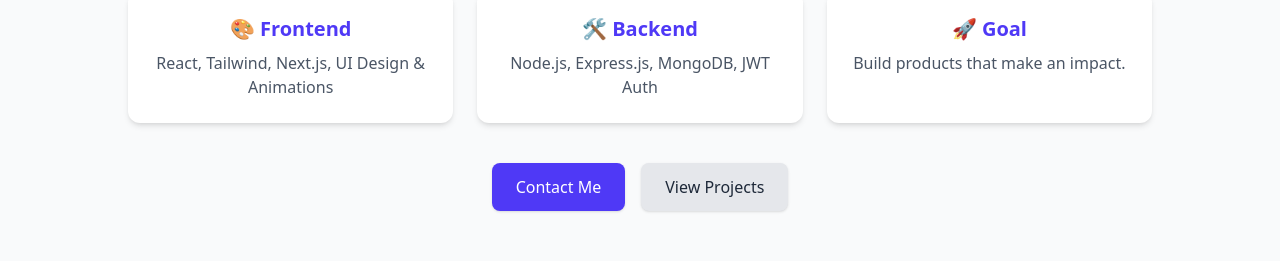
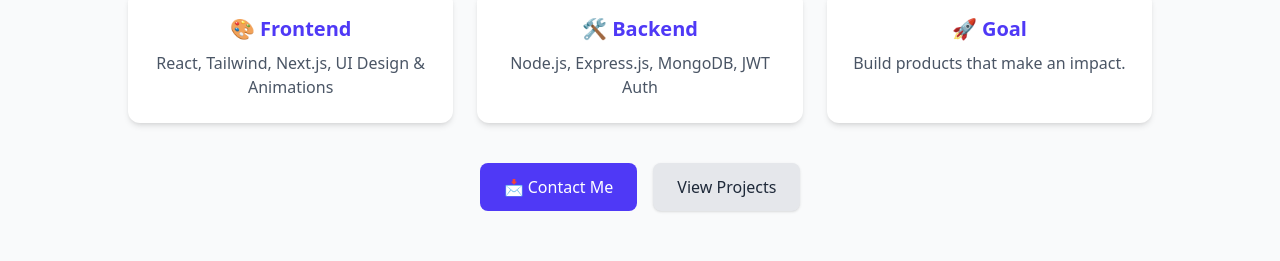
Before and after one commit to sazib07/Portfolio, a React (Vite) app: page / in a window 1280 px wide. Shown: the part 1902-2163 px from the top of the page. Built offline with nearby package versions, Linux system fonts and the light colour scheme; a web font is replaced by a local one.

Commit message:
project button linked

```diff
--- a/src/Components/About.jsx
+++ b/src/Components/About.jsx
@@ -1,4 +1,5 @@
 import React from 'react'
+
 
 const About = () => {
   return (
@@ -42,12 +43,16 @@
 
     {/* <!-- CTA Buttons --> */}
     <div class="mt-10 flex justify-center gap-4">
-      <a href="#contact" class="px-6 py-3 bg-indigo-600 text-white rounded-lg shadow hover:bg-indigo-700">
-        Contact Me
-      </a>
-      <a href="/projects" class="px-6 py-3 bg-gray-200 text-gray-800 rounded-lg shadow hover:bg-gray-300">
-        View Projects
-      </a>
+    <a href="#contact" class="flex items-center gap-2 px-6 py-3 bg-indigo-600 text-white rounded-lg hover:bg-indigo-700">
+  📩 Contact Me
+</a>
+
+<a
+  href="#projects"
+  class="px-6 py-3 bg-gray-200 text-gray-800 rounded-lg shadow hover:bg-gray-300 transition-all"
+>
+  View Projects
+</a>
     </div>
   </div>
 </section>
```
